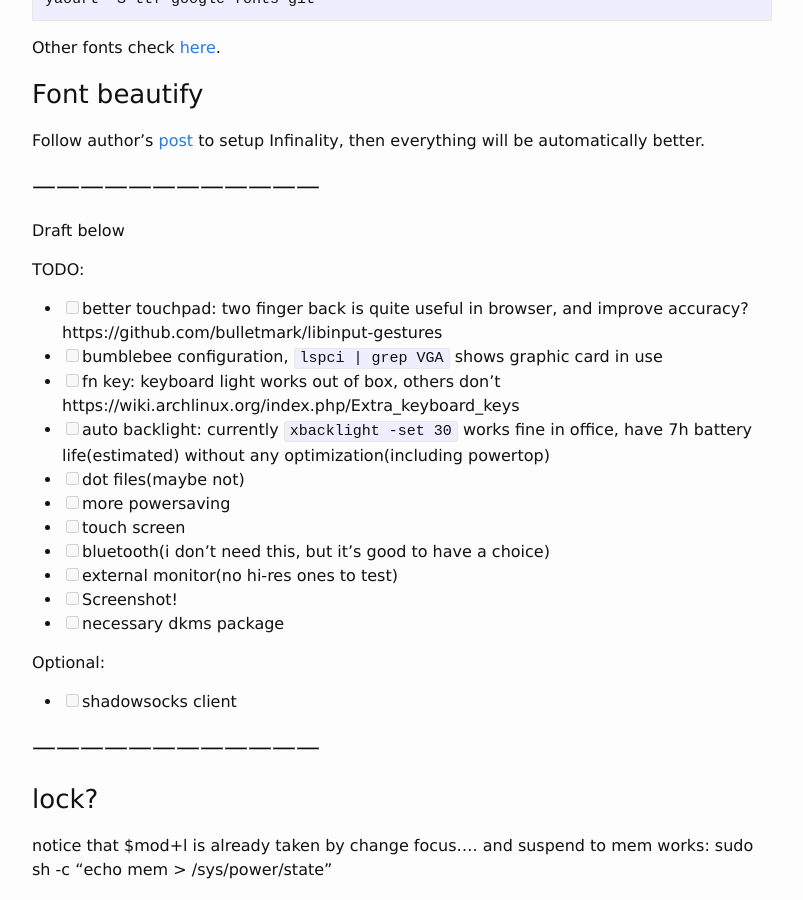
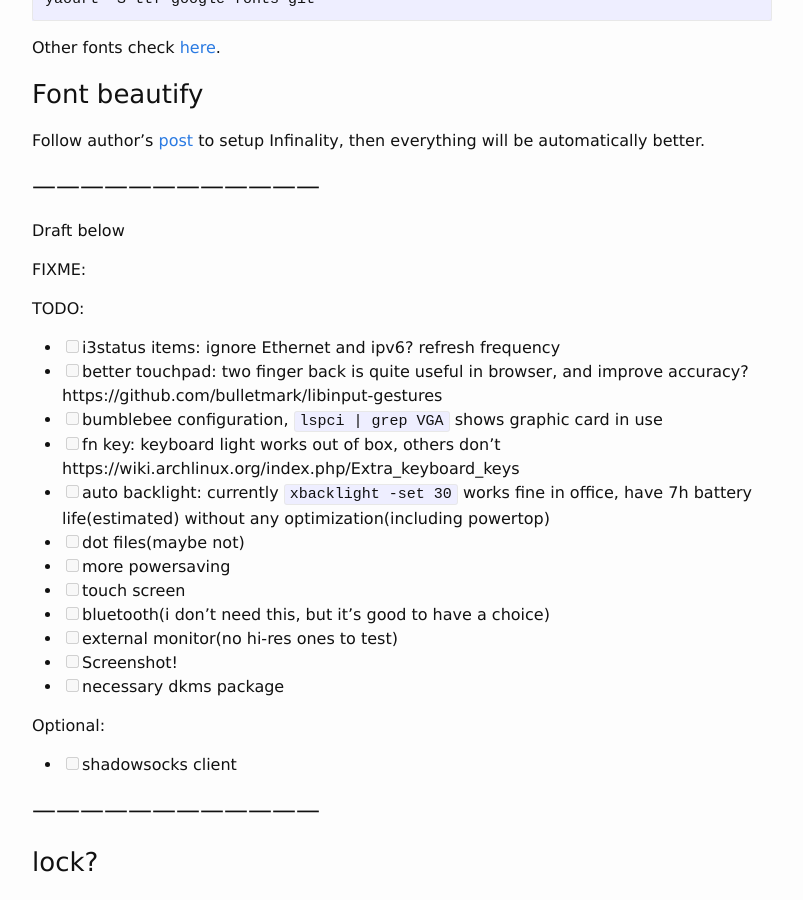
Before and after one commit to ahxxm/ahxxm.github.io, a Jekyll site: the page built from _posts/2016-04-19-arch-xps-9550.md, in a window 1280 px wide and 900 px high, scrolled down 7548 px. Shown: the whole window, without its empty margins (238-1041 px from the left). Built offline with Jekyll 4.4.1, drawn with Linux system fonts in a browser that asks for light colours.

Commit message:
add todo

```diff
--- a/_posts/2016-04-19-arch-xps-9550.md
+++ b/_posts/2016-04-19-arch-xps-9550.md
@@ -324,8 +324,11 @@ Follow author's [post](https://bbs.archlinux.org/viewtopic.php?id=162098) to set
 
 Draft below
 
+FIXME:
+
 TODO:
 
+- [ ] i3status items: ignore Ethernet and ipv6? refresh frequency
 - [ ] better touchpad: two finger back is quite useful in browser, and improve accuracy? https://github.com/bulletmark/libinput-gestures
 - [ ] bumblebee configuration, `lspci | grep VGA` shows graphic card in use
 - [ ] fn key: keyboard light works out of box, others don't https://wiki.archlinux.org/index.php/Extra_keyboard_keys
```
